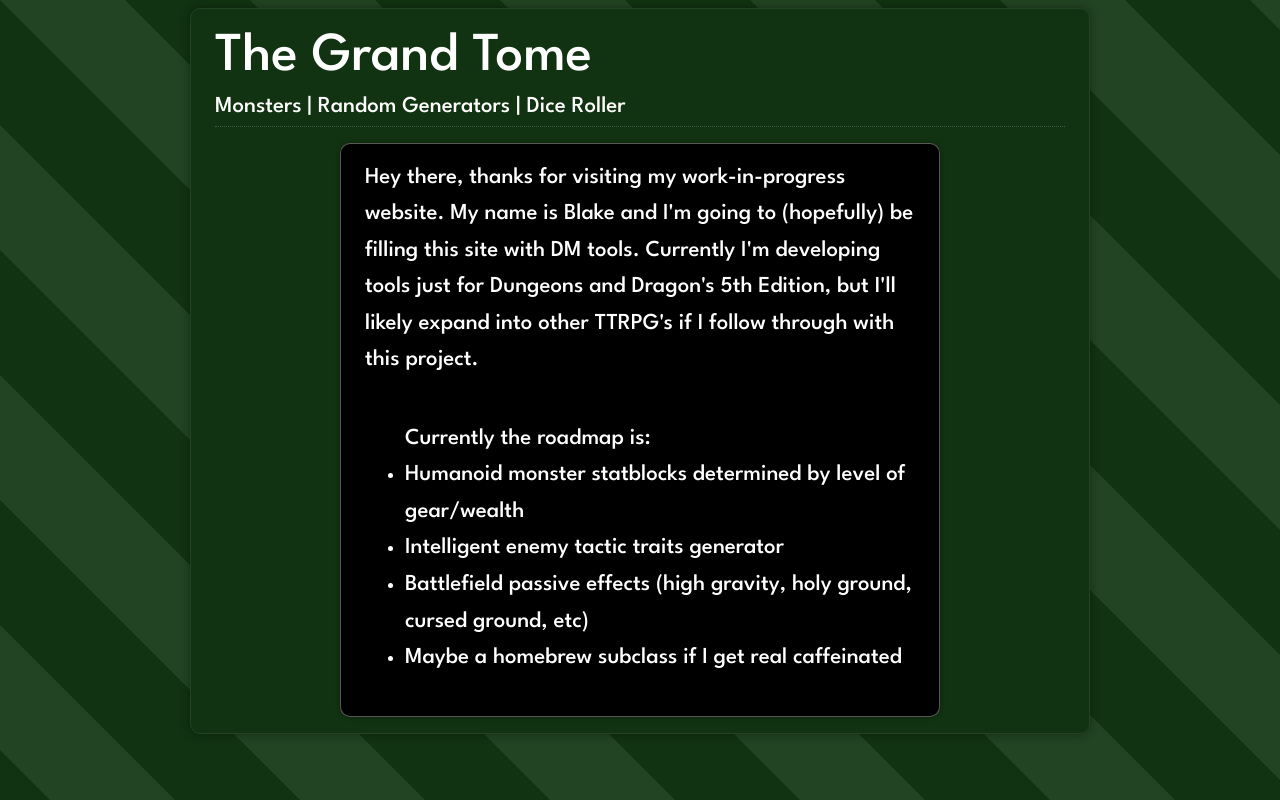
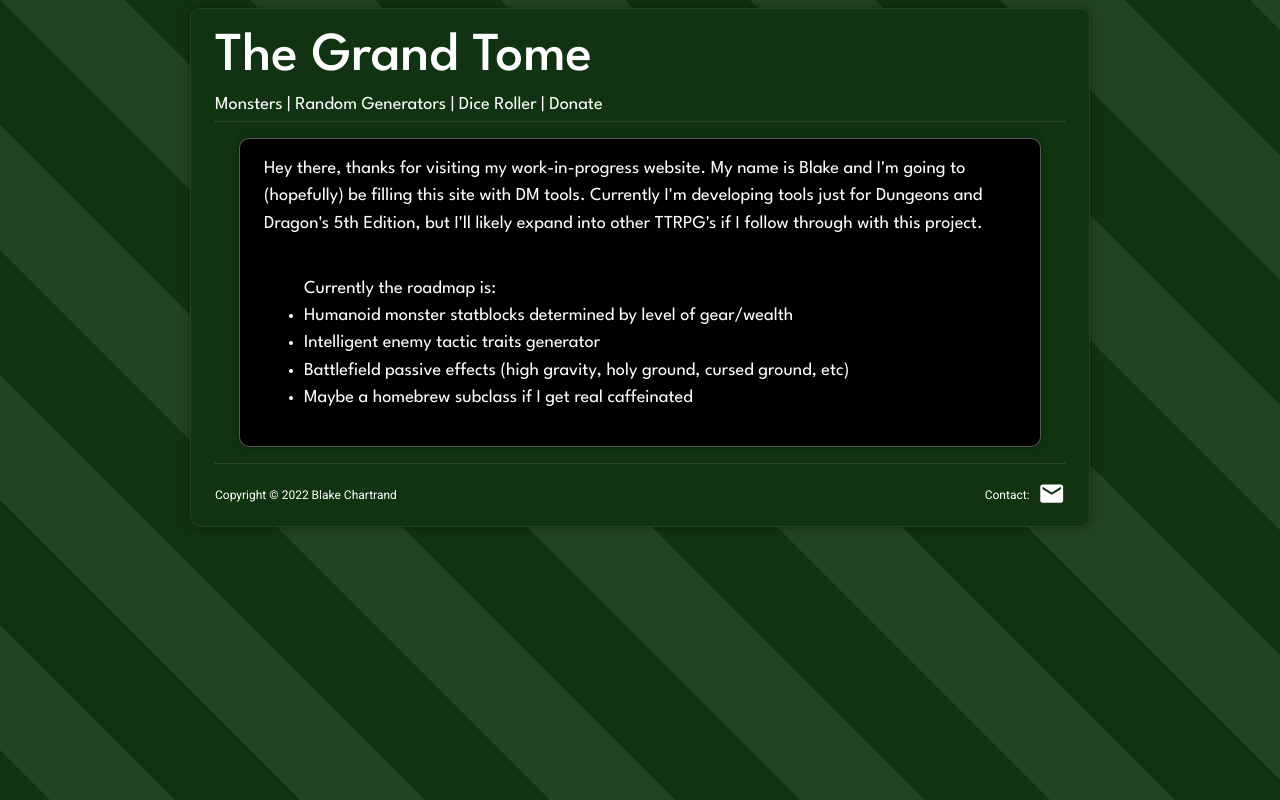
Before and after one commit to boosterlong/booster-ttrpg, a React (Create React App) app: page / in a window 1280 px wide. Built offline with nearby package versions, Linux system fonts and the light colour scheme.

Commit message:
Made the thing, or at least the start.

```diff
--- a/public/index.html
+++ b/public/index.html
@@ -34,6 +34,7 @@
       Learn how to configure a non-root public URL by running `npm run build`.
     -->
     <title>The Grand Tome</title>
+
   </head>
   <body>
     <noscript>You need to enable JavaScript to run this app.</noscript>
@@ -48,5 +49,5 @@
       To begin the development, run `npm start` or `yarn start`.
       To create a production bundle, use `npm run build` or `yarn build`.
     -->
-  </body>
+    </body>
 </html>
--- a/src/App.js
+++ b/src/App.js
@@ -1,5 +1,6 @@
 import { Typography, ThemeProvider, createTheme, Container } from "@mui/material";
 import { Outlet, Link } from "react-router-dom";
+import Footer from "./components/footer";
 
 export default function App() {
 
@@ -26,13 +27,15 @@ export default function App() {
           <a className="unstyle header-title" href="/">The Grand Tome</a>
         </Typography>
         <nav>
-          <Typography variant="h6">
+          <Typography variant="subtitle1">
             <Link className="nav-link unstyle" to="/monsters">Monsters</Link> |{" "}
             <Link className="nav-link unstyle" to="/generators">Random Generators</Link> |{" "}
-            <Link className="nav-link unstyle" to="/dice">Dice Roller</Link>
+            <Link className="nav-link unstyle" to="/dice">Dice Roller</Link> |{" "}
+            <Link className="nav-link unstyle" to="/donate">Donate</Link>
           </Typography>
         </nav>
         <Outlet />
+       <Footer />
       </Container>
     </ThemeProvider>
   );
--- a/src/assets/css/global.css
+++ b/src/assets/css/global.css
@@ -125,3 +125,19 @@ nav {
   border-bottom: 1px dotted rgba(255, 255, 255, 0.2);
   margin-bottom: 1rem;
 }
+
+.footer-container {
+  width: 100%;
+  border-top: 1px dotted rgba(255, 255, 255, 0.2);
+  margin-top: 1rem;
+  display: flex;
+  align-content: center;
+}
+
+.footer-bar {
+  width:100%;
+  display: flex;
+  justify-content: space-between;
+  margin-top: 1rem;
+  font-size: 0.75rem;
+}
--- /dev/null
+++ b/src/components/donationmachine.jsx
@@ -0,0 +1,5 @@
+import React from "react"
+
+export default function DonationMachine() {
+  return (<iframe id='kofiframe' src="https://ko-fi.com/boosterlongstrong/?hidefeed=true&widget=true&embed=true&preview=true" style={{border:'none',width:'100%',padding:'4px',background:'#000000'}} height='712' title='boosterlongstrong'></iframe>)
+}
--- /dev/null
+++ b/src/components/footer.jsx
@@ -0,0 +1,15 @@
+import React from "react";
+import MailIcon from '@mui/icons-material/Mail';
+
+export default function Footer() {
+
+  const year = new Date().getFullYear()
+
+  return (
+  <div className="footer-container">
+    <div className="footer-bar">
+      <div className="inline-center">Copyright © {year} Blake Chartrand</div>
+      <div className="inline-center">Contact: <a className="unstyle" href="mailto:boosterlongstrong@gmail.com"><MailIcon style={{paddingLeft:'0.5rem'}}/></a></div>
+    </div>
+  </div>)
+}
--- /dev/null
+++ b/src/components/generators.jsx
@@ -0,0 +1,19 @@
+import { Container, Typography } from "@mui/material";
+import { RandomMonster } from "../generators/monster";
+import { WealthyMonster } from "../generators/wealthymonster";
+
+export default function Generators() {
+    return (
+      <Container maxWidth="md">
+        <Typography variant="h4">Generators</Typography>
+        <details>
+          <summary className="generator-title">Random Monster Generator</summary>
+          <RandomMonster />
+        </details>
+        <details>
+          <summary className="generator-title">Wealthy Monster Generator</summary>
+          <WealthyMonster />
+        </details>
+      </Container>
+    );
+  }
--- a/src/routes/home.jsx
+++ b/src/components/home.jsx
@@ -3,12 +3,12 @@ import { Container, Typography } from "@mui/material";
 export default function Home() {
     return (
       <Container maxWidth="md">
-        <Container maxWidth="sm" className="card">
-          <Typography variant="h6">
+        <Container maxWidth="md" className="card">
+          <Typography variant="body1">
             Hey there, thanks for visiting my work-in-progress website. My name is Blake and I'm going to (hopefully) be filling this site with DM tools. Currently I'm developing tools just for Dungeons and Dragon's 5th Edition, but I'll likely expand into other TTRPG's if I follow through with this project.
           </Typography>
           <br />
-          <Typography variant="h6">
+          <Typography variant="body1">
             <ul>Currently the roadmap is:
               <li>Humanoid monster statblocks determined by level of gear/wealth</li>
               <li>Intelligent enemy tactic traits generator</li>
--- a/src/generators/monster.js
+++ b/src/generators/monster.js
@@ -76,7 +76,7 @@ export function monsterBlock(monster) {
           <Typography className="inline-center v-padding-1" variant="h5">
             {monster.hit_points}<HealthAndSafetyIcon /> {monster.armor_class}<ShieldIcon />
           </Typography>
-          <Typography className="inline-center v-padding-1" variant="h6">
+          <Typography className="inline-center v-padding-1" variant="body1">
             |{walk}<DirectionsRunIcon />|
             {climb}<HikingIcon />|
             {swim}<PoolIcon />|
@@ -137,32 +137,37 @@ export function RandomMonster() {
     </Container>)
 }
 
+export async function getMonster(index) {
+  const response = await fetch('https://blakechartrand.com/5e-SRD-Monsters.json');
+  const monster = await response.json();
+  const monsterData = monster[index];
+  return monsterData
+}
+
+export async function nameToIndex(name) {
+  const response = await fetch('https://blakechartrand.com/5e-SRD-Monsters.json');
+  const monsterList = await response.json();
+  const result = await monsterList.findIndex(x => x.index === name)
+  return result
+}
+
+export async function generateMonster(name) {
+  let index = await nameToIndex(name)
+  let monster = await getMonster(index)
+  return (monsterBlock(monster))
+}
+
 export function MonsterCard(name) {
 
   const [monster, setMonster] = useState('')
 
-  async function nameToIndex(name) {
-    const response = await fetch('https://blakechartrand.com/5e-SRD-Monsters.json');
-    const monsterList = await response.json();
-    const result = await monsterList.findIndex(x => x.index === name)
-    console.log(result)
-    return result
-  }
-
-  async function getMonster(index) {
-    const response = await fetch('https://blakechartrand.com/5e-SRD-Monsters.json');
-    const monster = await response.json();
-    const monsterData = monster[index];
-    return monsterData
-  }
-
-  async function generateMonster(name) {
+  async function fillCard(name) {
     let index = await nameToIndex(name)
     let monster = await getMonster(index)
     setMonster(monsterBlock(monster))
   }
 
-  generateMonster(name)
+  fillCard(name)
 
   return(
     <Container className="card" maxWidth="md">
--- /dev/null
+++ b/src/generators/wealthymonster.js
@@ -0,0 +1,47 @@
+import React from "react"
+import { useState } from "react"
+import { generateMonster } from "./monster"
+import { Container } from "@mui/material"
+import { Button } from "@mui/material"
+import InputLabel from '@mui/material/InputLabel';
+import MenuItem from '@mui/material/MenuItem';
+import FormControl from '@mui/material/FormControl';
+import Select from '@mui/material/Select';
+
+export function WealthyMonster(race) {
+
+  const [selectRace, setSelectRace] = useState('');
+
+  const [wealthyMonster, setWealthyMonster] = useState('')
+
+  async function generateWealthyMonster(race) {
+    const baddy =  await generateMonster(race)
+    setWealthyMonster(baddy)
+  }
+
+  const handleChange = (event) => {
+    setSelectRace(event.target.value);
+  };
+
+  return (
+    <Container className="card" maxWidth="md">
+      <div style={{backgroundColor:'white',padding:'1rem',borderRadius:'10px'}}>
+      <FormControl style={{width:'120px'}} >
+        <InputLabel id="race">Race</InputLabel>
+        <Select
+          labelId="demo-simple-select-label"
+          id="demo-simple-select"
+          value={selectRace}
+          label="Race"
+          onChange={handleChange}
+        >
+          <MenuItem value={'orc'}>Orc</MenuItem>
+          <MenuItem value={'gnoll'}>Gnoll</MenuItem>
+          <MenuItem value={'bugbear'}>Bugbear</MenuItem>
+        </Select>
+      </FormControl>
+      </div>
+      {wealthyMonster}
+      <Button variant="contained" onClick={() => generateWealthyMonster(selectRace)}>Generate Monster by Wealth</Button>
+    </Container>)
+}
--- a/src/index.js
+++ b/src/index.js
@@ -5,13 +5,14 @@ import {
   Route,
 } from "react-router-dom";
 import App from "./App";
-import Generators from "./routes/generators";
-import Dice from "./routes/dice";
-import Home from "./routes/home";
+import Generators from "./components/generators";
+import Dice from "./components/dice";
+import Home from "./components/home";
 import "./assets/css/global.css";
 import { Button } from "@mui/material";
 import SingleMonster from "./pages/singlemonster";
 import MonsterList from "./pages/monsterlist";
+import DonationMachine from "./components/donationmachine"
 
 const rootElement = document.getElementById("root");
 
@@ -35,6 +36,7 @@ render(
             path="monsters/:id"
             element={<SingleMonster />}
           />
+          <Route path="donate" element={<DonationMachine />} />
         </Route>
       </Routes>
     </BrowserRouter>,
--- a/src/routes/generators.jsx
+++ /dev/null
@@ -1,14 +0,0 @@
-import { Container, Typography } from "@mui/material";
-import { RandomMonster, MonsterCard } from "../generators/monster";
-
-export default function Generators() {
-    return (
-      <Container maxWidth="md">
-        <Typography variant="h3">Generators</Typography>
-        <details>
-          <summary className="generator-title">Random Monster Generator</summary>
-          <RandomMonster />
-        </details>
-      </Container>
-    );
-  }
```
Also changed, not shown: src/components/dice.jsx (renamed from src/routes/dice.jsx).
